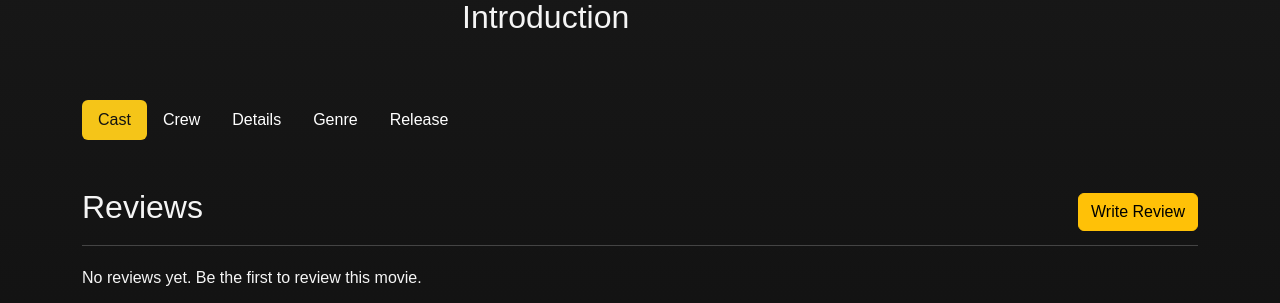
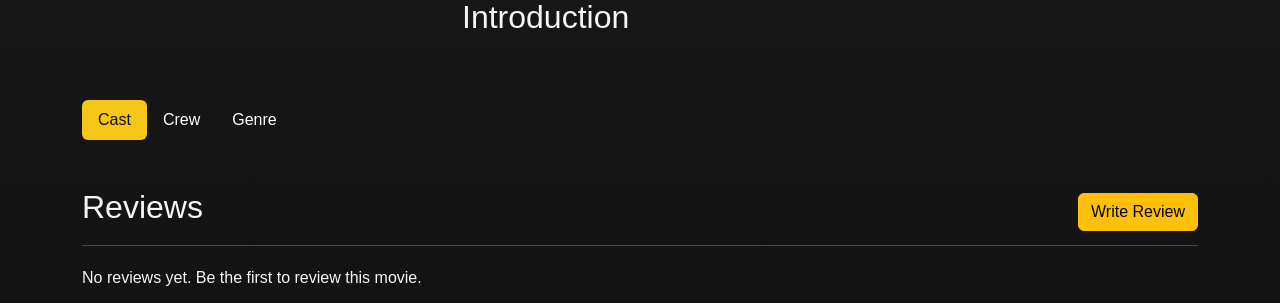
Before and after one commit to juanyeremia/UWA-Agile_Group_Project, a Flask app: template app/templates/individual_movie.html in a window 1280 px wide. Shown: the part 241-544 px from the top of the page. Run offline with Flask 3, Linux system fonts and the light colour scheme; the template is opened without the code that fills it, so the values that code supplies are empty.

Commit message:
feature: Remove duplicate rows for movie details that have already been mentioned above.

```diff
--- a/app/templates/individual_movie.html
+++ b/app/templates/individual_movie.html
@@ -57,12 +57,12 @@
               ★ {{ movie.rating }} / 5 ({{ movie.review_count }} reviews)
             </span>
           </p>
-          <p><strong>Release Date:</strong> {{ movie.release_date }}</p>
+          <p><strong>Release Date:</strong> {{ movie.release_info }}</p>
           <p><strong>Director:</strong> {{ movie.director }}</p>
 
           <section class="mt-4">
             <h2>Introduction</h2>
-            <p>{{ movie.description }}</p>
+            <p>{{ movie.details }}</p>
           </section>
         </div>
       </div>
@@ -99,20 +99,6 @@
         <li class="nav-item" role="presentation">
           <button
             class="nav-link"
-            id="pills-details-tab"
-            data-bs-toggle="pill"
-            data-bs-target="#pills-details"
-            type="button"
-            role="tab"
-            aria-selected="false"
-          >
-            Details
-          </button>
-        </li>
-
-        <li class="nav-item" role="presentation">
-          <button
-            class="nav-link"
             id="pills-genre-tab"
             data-bs-toggle="pill"
             data-bs-target="#pills-genre"
@@ -121,20 +107,6 @@
             aria-selected="false"
           >
             Genre
-          </button>
-        </li>
-
-        <li class="nav-item" role="presentation">
-          <button
-            class="nav-link"
-            id="pills-release-tab"
-            data-bs-toggle="pill"
-            data-bs-target="#pills-release"
-            type="button"
-            role="tab"
-            aria-selected="false"
-          >
-            Release
           </button>
         </li>
       </ul>
@@ -162,32 +134,12 @@
 
         <div
           class="tab-pane fade"
-          id="pills-details"
-          role="tabpanel"
-          aria-labelledby="pills-details-tab"
-          tabindex="0"
-        >
-          <p>{{ movie.details }}</p>
-        </div>
-
-        <div
-          class="tab-pane fade"
           id="pills-genre"
           role="tabpanel"
           aria-labelledby="pills-genre-tab"
           tabindex="0"
         >
           <p>{{ movie.genres }}</p>
-        </div>
-
-        <div
-          class="tab-pane fade"
-          id="pills-release"
-          role="tabpanel"
-          aria-labelledby="pills-release-tab"
-          tabindex="0"
-        >
-          <p>{{ movie.release_info }}</p>
         </div>
       </div>
 
```
